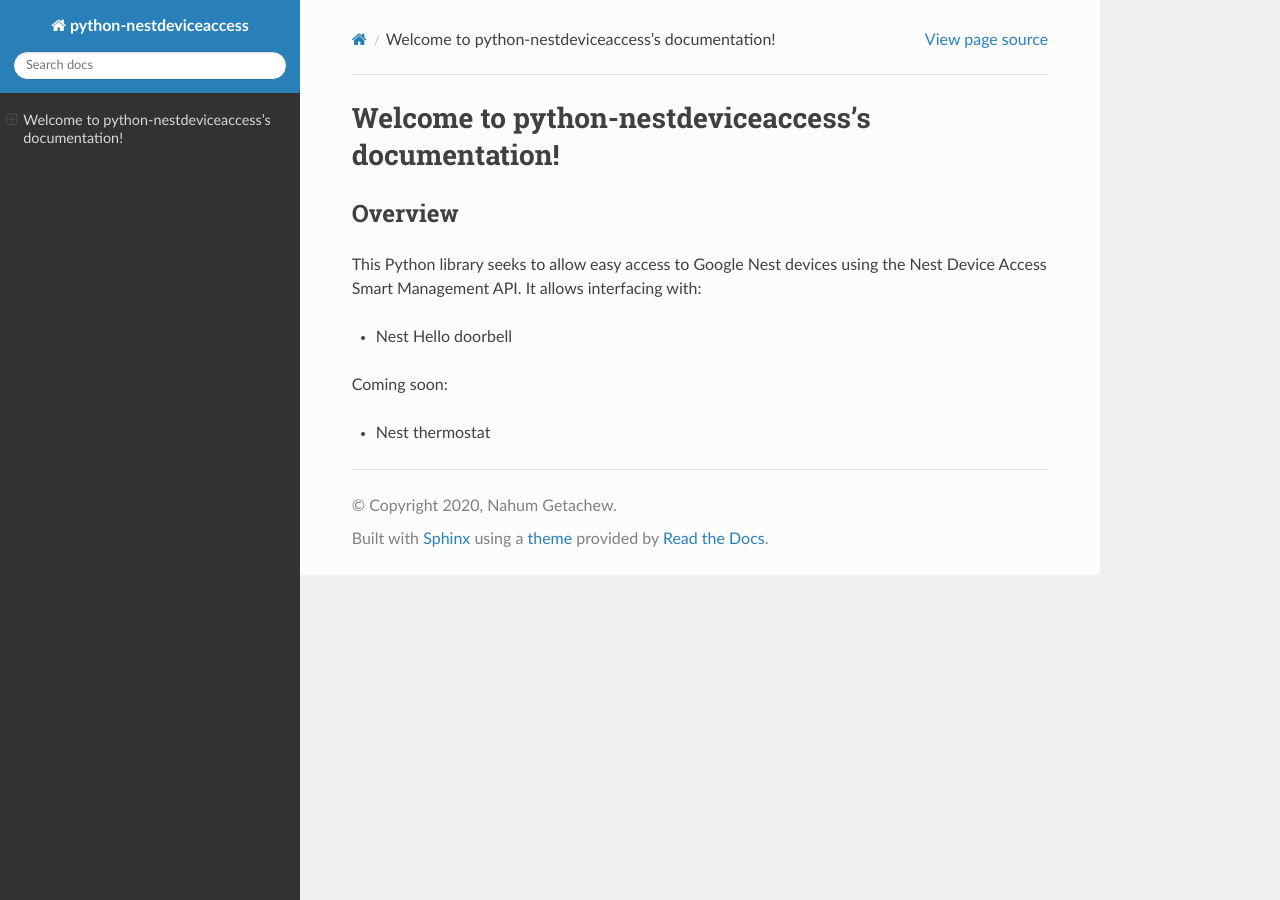
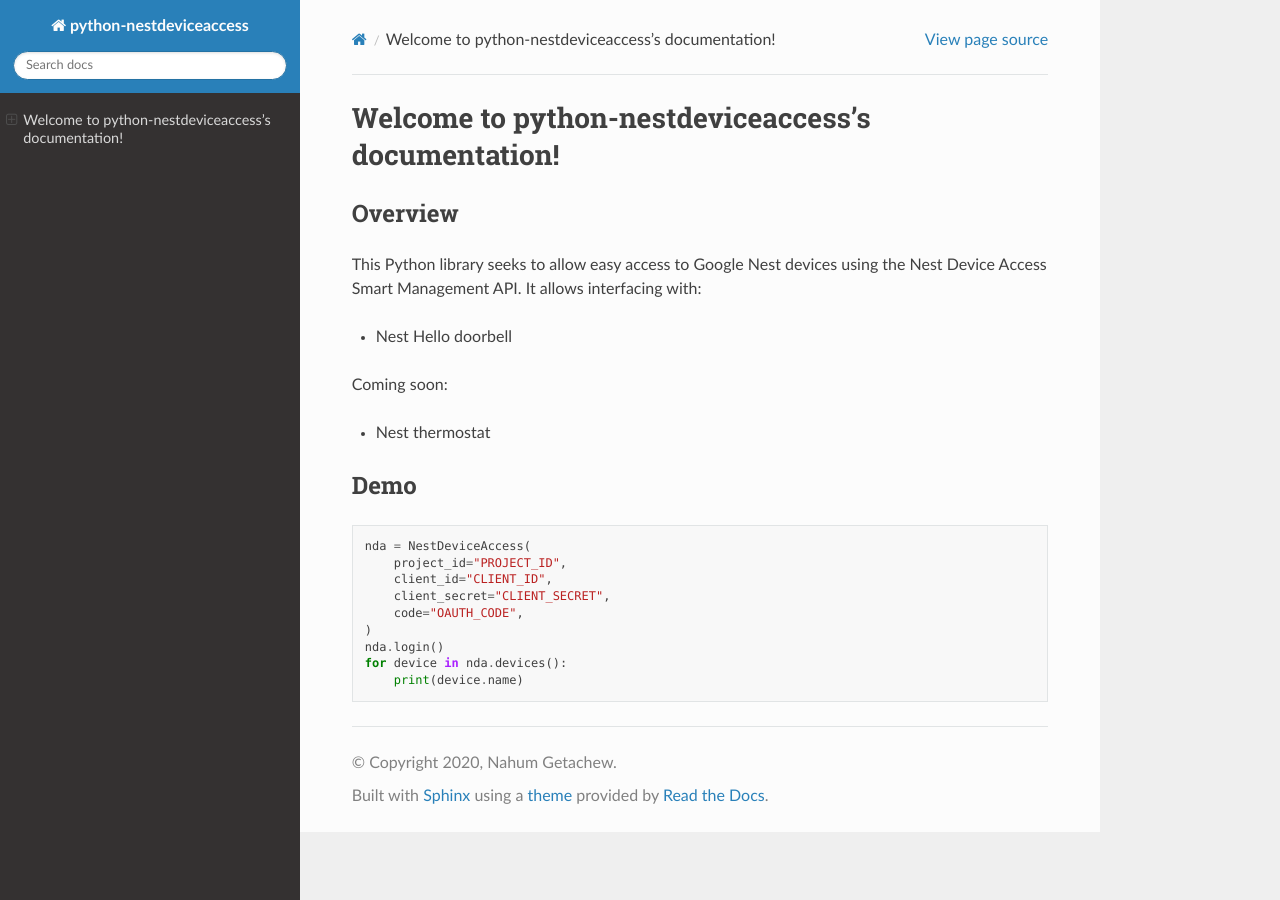
Before and after one commit to nahum365/python-nestdeviceaccess, a Sphinx documentation site: the page built from docs/index.md, in a window 1280 px wide. Built offline with Sphinx 7.4.7 and the Read the Docs theme 2.0.0, drawn with Linux system fonts in a browser that asks for light colours.

Commit message:
Update index.md

````diff
--- a/docs/index.md
+++ b/docs/index.md
@@ -9,3 +9,17 @@
 Coming soon:
 
 - Nest thermostat
+
+## Demo
+
+```
+nda = NestDeviceAccess(
+    project_id="PROJECT_ID",
+    client_id="CLIENT_ID",
+    client_secret="CLIENT_SECRET",
+    code="OAUTH_CODE",
+)
+nda.login()
+for device in nda.devices():
+    print(device.name)
+```
````
